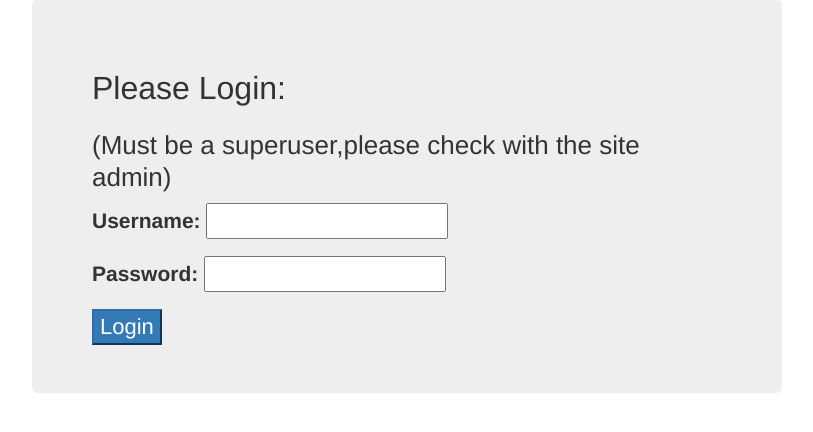
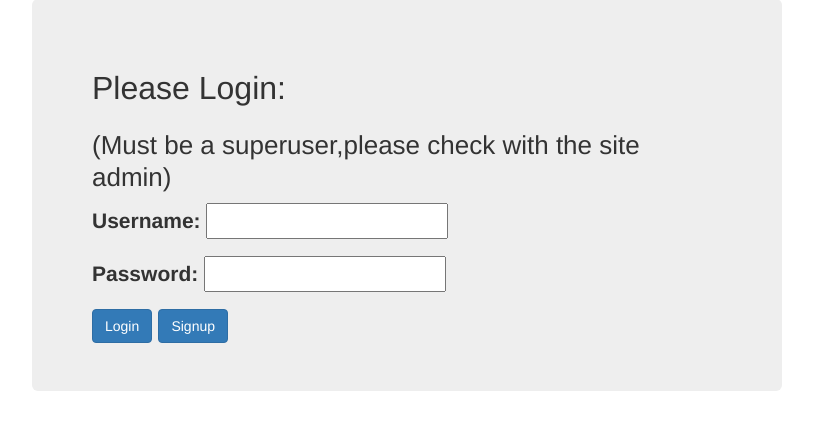
Before and after one commit to sakshikhurana/blog_project, a Django app: page /account/login/ in a window 1280 px wide. Shown: the part 78-510 px from the top of the page, without its empty margins (38-851 px from the left). Run offline with Django 3.2, Linux system fonts and the light colour scheme; parts of the project's set-up code (start-up, migrations or seed data) failed here and were passed over; some libraries are stand-ins or nearby versions.

Commit message:
code related to signup functionality added

```diff
--- a/templates/blog/base.html
+++ b/templates/blog/base.html
@@ -40,7 +40,7 @@
                 <a href="{% url 'logout' %}">Logout</a>
             </li>
             <li>
-                <a>Welcome:{{user.username}}</a>
+                <a>Welcome: {{user.username}}</a>
             </li>
             {% else %}
             <li><a href="{% url 'login'%}" class="nav navbar-right"><span class="glyphicon glyphicon-user"></span></a></li>
--- a/templates/registration/login.html
+++ b/templates/registration/login.html
@@ -9,7 +9,8 @@
     <form action="{% url 'login' %}" method="post">
         {% csrf_token %}
         {{form.as_p}}
-        <input type="submit" class="'btn btn-primary" value="Login">
+        <input type="submit" class="btn btn-primary" value="Login">
+        <a class="btn btn-primary" href="{% url 'signup'%}">Signup</a>
         <input type="hidden" name="next" value="{{next}}">
     </form>
 </div>
```
Also changed, not shown: blog/forms.py (+7 -1 lines), db.sqlite3.
